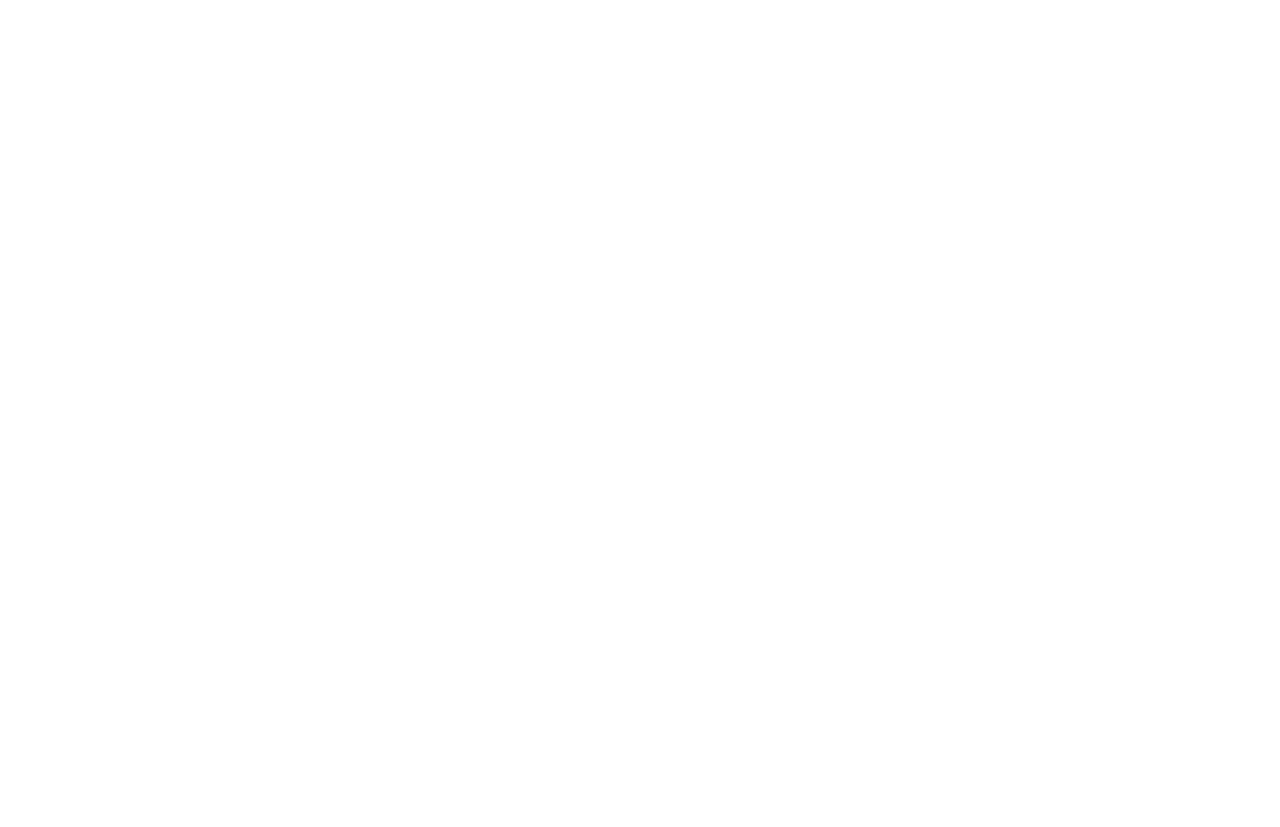
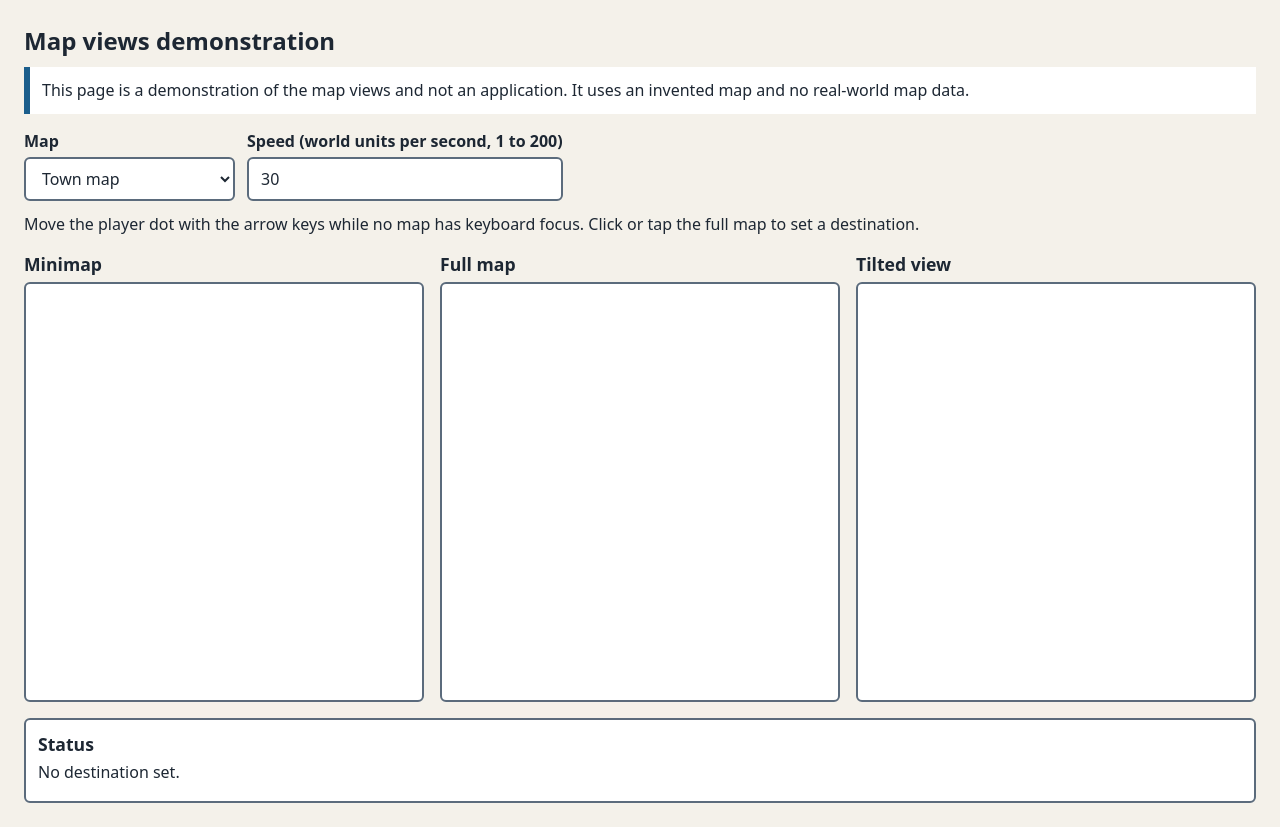
Before and after one commit to BilalWalker/cartomancer, a website built with Vite: page kit/demo/index.html in a window 1280 px wide. Before the commit the page ends 800 px from the top, so only its background shows below. Built offline with nearby package versions, Linux system fonts and the light colour scheme.

Commit message:
Demo: add page layout for three views
The demo page needs its markup and styles before it can be wired to
the mount functions. The page states it is a demonstration, has a map
choice, speed control, status area and three labelled canvases. Three
columns from 1200 px, one column below, canvases 300 to 375 px wide,
controls at least 44 by 44 px, visible focus outline.

Verified: smoke tests read the HTML and CSS and check the notice, the
labels, the 44 px rule and the media query. npm test and npm run build
pass in kit/demo; npm test passes in kit/engine.

```diff
--- a/kit/demo/index.html
+++ b/kit/demo/index.html
@@ -4,8 +4,62 @@
     <meta charset="utf-8" />
     <meta name="viewport" content="width=device-width, initial-scale=1" />
     <title>Cartomancer views demo</title>
+    <link rel="stylesheet" href="/src/demo.css" />
   </head>
   <body>
+    <header class="page-header">
+      <h1>Map views demonstration</h1>
+      <p id="demo-notice" class="notice">
+        This page is a demonstration of the map views and not an
+        application. It uses an invented map and no real-world map data.
+      </p>
+    </header>
+
+    <main>
+      <section class="controls" aria-label="Controls">
+        <div class="control">
+          <label for="map-choice">Map</label>
+          <select id="map-choice">
+            <option value="town">Town map</option>
+            <option value="large">Large generated map</option>
+          </select>
+        </div>
+        <div class="control">
+          <label for="speed-input">Speed (world units per second, 1 to 200)</label>
+          <input id="speed-input" type="number" inputmode="decimal" min="1" max="200" step="1" value="30" />
+        </div>
+        <p class="hint">
+          Move the player dot with the arrow keys while no map has keyboard
+          focus. Click or tap the full map to set a destination.
+        </p>
+      </section>
+
+      <section class="views" aria-label="Map views">
+        <figure class="view">
+          <figcaption><h2>Minimap</h2></figcaption>
+          <canvas id="minimap-canvas" width="340" height="340" tabindex="0" aria-label="Minimap"></canvas>
+        </figure>
+        <figure class="view">
+          <figcaption><h2>Full map</h2></figcaption>
+          <canvas id="fullmap-canvas" width="340" height="340" tabindex="0" aria-label="Full map"></canvas>
+        </figure>
+        <figure class="view">
+          <figcaption><h2>Tilted view</h2></figcaption>
+          <canvas id="tilted-canvas" width="340" height="340" tabindex="0" aria-label="Tilted view"></canvas>
+        </figure>
+      </section>
+
+      <section class="status" aria-label="Status">
+        <h2>Status</h2>
+        <p id="status-guidance" aria-live="polite">No destination set.</p>
+        <p id="status-distance"></p>
+        <p id="status-roads"></p>
+        <p id="status-notices"></p>
+        <p id="status-message" role="status"></p>
+        <p id="status-errors" role="alert"></p>
+      </section>
+    </main>
+
     <script type="module" src="/src/main.ts"></script>
   </body>
 </html>
--- /dev/null
+++ b/kit/demo/src/demo.css
@@ -0,0 +1,150 @@
+:root {
+  --page-bg: #f4f1ea;
+  --ink: #1d2733;
+  --panel: #ffffff;
+  --line: #5b6b7c;
+  --accent: #1b5e8c;
+  --focus: #c2410c;
+  font-family: system-ui, "Segoe UI", Roboto, sans-serif;
+  color: var(--ink);
+  background: var(--page-bg);
+}
+
+* {
+  box-sizing: border-box;
+}
+
+html,
+body {
+  margin: 0;
+  max-width: 100%;
+  overflow-x: hidden;
+}
+
+body {
+  padding: 16px;
+  line-height: 1.45;
+}
+
+h1 {
+  margin: 0 0 8px;
+  font-size: 1.5rem;
+}
+
+h2 {
+  margin: 0;
+  font-size: 1.1rem;
+}
+
+.notice {
+  margin: 0 0 16px;
+  padding: 12px;
+  border-left: 6px solid var(--accent);
+  background: var(--panel);
+}
+
+.controls {
+  display: flex;
+  flex-direction: column;
+  gap: 12px;
+  margin-bottom: 16px;
+}
+
+.control {
+  display: flex;
+  flex-direction: column;
+  gap: 4px;
+}
+
+label {
+  font-weight: 600;
+}
+
+select,
+input,
+button {
+  min-width: 44px;
+  min-height: 44px;
+  padding: 8px 12px;
+  font: inherit;
+  color: var(--ink);
+  background: var(--panel);
+  border: 2px solid var(--line);
+  border-radius: 6px;
+}
+
+select:focus-visible,
+input:focus-visible,
+button:focus-visible,
+canvas:focus-visible {
+  outline: 3px solid var(--focus);
+  outline-offset: 2px;
+}
+
+.hint {
+  margin: 0;
+}
+
+.views {
+  display: grid;
+  grid-template-columns: 1fr;
+  gap: 16px;
+}
+
+.view {
+  margin: 0;
+  min-width: 0;
+}
+
+.view figcaption {
+  margin-bottom: 4px;
+}
+
+canvas {
+  display: block;
+  width: 100%;
+  min-width: 300px;
+  max-width: 375px;
+  height: 340px;
+  background: var(--panel);
+  border: 2px solid var(--line);
+  border-radius: 6px;
+}
+
+.status {
+  margin-top: 16px;
+  padding: 12px;
+  background: var(--panel);
+  border: 2px solid var(--line);
+  border-radius: 6px;
+  overflow-wrap: anywhere;
+}
+
+.status p {
+  margin: 4px 0;
+}
+
+@media (min-width: 1200px) {
+  body {
+    padding: 24px;
+  }
+
+  .controls {
+    flex-direction: row;
+    flex-wrap: wrap;
+    align-items: flex-end;
+  }
+
+  .hint {
+    flex-basis: 100%;
+  }
+
+  .views {
+    grid-template-columns: repeat(3, minmax(0, 1fr));
+  }
+
+  canvas {
+    max-width: none;
+    height: 420px;
+  }
+}
```
Also changed, not shown: kit/demo/tests/smoke.test.ts (+45 -0 lines).
